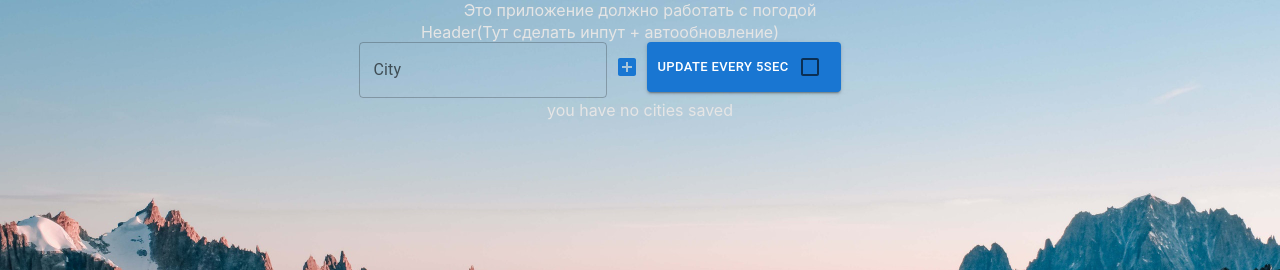
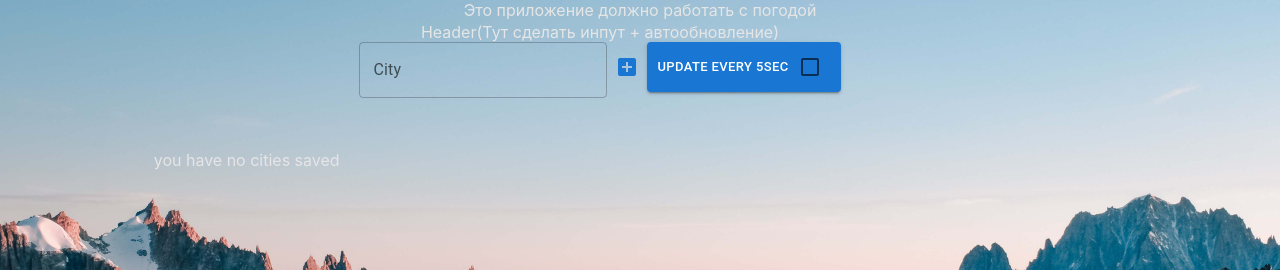
Before and after one commit to Mevial/CardsWeather, a React (Create React App) app: page / in a window 1280 px wide. Shown: the top 270 px of the page. Built offline with nearby package versions, Linux system fonts and the light colour scheme; no server answers.

Commit message:
add localStorage(add/delete)/style(grid)/reducer

```diff
--- a/src/app/App.module.css
+++ b/src/app/App.module.css
@@ -7,6 +7,13 @@
     color: #e5e5e5;
 }
 
+.Cards {
+    display: grid;
+    grid-template-columns: repeat(3, 1fr);
+    justify-items: center;
+    row-gap: 40px;
+    padding: 50px;
+}
 
 .header {
     display: flex;
--- a/src/app/App.tsx
+++ b/src/app/App.tsx
@@ -2,29 +2,29 @@ import React, {useEffect} from 'react';
 import style from './App.module.css';
 import {Header} from "./header/Header";
 import {WeatherCard} from "../components/weatherCard/WeatherCard";
-import {selectCurrentWeatherData, useCustomDispatch, useCustomSelector} from "../customHook/customHook";
-import {fetchCurrentWeather} from "../bll/slices/currentWeatherSlice";
+import {selectCurrentWeatherData, useCustomSelector} from "../customHook/customHook";
+import {setItemLocalStorage} from "../bll/slices/currentWeatherSlice";
+import {useDispatch} from "react-redux";
+import {CityType} from "../types/types";
 
 
 function App() {
-
-    const dispatch = useCustomDispatch();
+    const dispatch = useDispatch()
     useEffect(() => {
-        dispatch(fetchCurrentWeather('Minsk'))
+        const result = localStorage.getItem("value")
+        if (result) {
+            const testValue: Array<CityType> = JSON.parse(result)
+            dispatch(setItemLocalStorage({testValue}))
+        }
     }, [])
 
-        const {weather} = useCustomSelector(selectCurrentWeatherData)
-
-    // const [lat, setLat] = useState([]);
-    // const [long, setLong] = useState([]);
-    // const [data, setData] = useState([]);
-
-
+    const {weather} = useCustomSelector(selectCurrentWeatherData)
     return (
         <div className={style.app}>
             Это приложение должно работать с погодой
             <Header/>
-            <WeatherCard weather={weather}/>
+            <div className={style.Cards}> <WeatherCard weather={weather}/></div>
+
         </div>
     );
 }
--- a/src/bll/slices/currentWeatherSlice.ts
+++ b/src/bll/slices/currentWeatherSlice.ts
@@ -65,6 +65,9 @@ const currentWeatherSlice = createSlice({
     name: 'current-weather',
     initialState,
     reducers: {
+        setItemLocalStorage(state, action: PayloadAction<{ testValue: Array<CityType> }>) {
+            state.cities = [...action.payload.testValue]
+        },
         changeToggle(state, action: PayloadAction<boolean>) {
             state.toggle = action.payload
         },
@@ -99,6 +102,7 @@ const currentWeatherSlice = createSlice({
             if (!isExistingCityId) {
                 state.cities.unshift(action.payload.data)
             }
+            localStorage.setItem("value", JSON.stringify([...state.cities]))
         },
         updateCityWeatherCard(state, action: PayloadAction<CityType>) {
             const newCityId = action.payload.id
@@ -107,15 +111,7 @@ const currentWeatherSlice = createSlice({
                 state.cities[cityIndex] = {...action.payload}
                 console.log(action.payload)
             }
-        },
-
-        // updateTaskAC(state, action: PayloadAction<{ taskId: string, model: UpdateDomainTaskModelType, todolistId: string }>) {
-        //     const tasks = state[action.payload.todolistId]
-        //     const index = tasks.findIndex(t => t.id === action.payload.taskId)
-        //     if (index > -1) {
-        //         tasks[index] = {...tasks[index], ...action.payload.model}
-        //     }
-        // },
+        }
     },
 });
 
@@ -123,7 +119,8 @@ export const {
     removeWeatherCard,
     addCityWeatherCard,
     updateCityWeatherCard,
-    changeToggle
+    changeToggle,
+    setItemLocalStorage
 } = currentWeatherSlice.actions
 
 export default currentWeatherSlice.reducer
@@ -138,11 +135,9 @@ export const fetchCurrentWeather =
             //1.Достать id
             //2.Достать id c Redux
             //3.Если в списке id с редакса такого id нет, запросцессить как обычно
-
             console.log(res.data.id)
             // const ID = useSelector<RootState>((state) => state.currentWeatherSliceReducer.cities)
             // console.log(ID)
-
             // @ts-ignore
             dispatch(addCityWeatherCard({
                 data: {
--- a/src/components/AddItemForm/AddItemForm.tsx
+++ b/src/components/AddItemForm/AddItemForm.tsx
@@ -22,7 +22,7 @@ export const AddItemForm = React.memo(function ({addItem}: AddItemFormPropsType)
     const cities = useSelector<RootState, CityType[]>(state => state.currentWeatherSliceReducer.cities)
     const toggle = useSelector<RootState, boolean>(state => state.currentWeatherSliceReducer.toggle)
     console.log('c', cities)
-    // const [off, setOff] = useState<boolean>(false);
+
     const addItemHandler = () => {
         if (title.trim() !== '') {
             addItem(title);
@@ -31,10 +31,10 @@ export const AddItemForm = React.memo(function ({addItem}: AddItemFormPropsType)
             setError('Title is required');
         }
     }
+
     const onChangeHandler = (e: ChangeEvent<HTMLInputElement>) => {
         setTitle(e.currentTarget.value)
     }
-
     const onFormSubmit = (e: FormEvent<HTMLDivElement>) => {
         if (error !== null) {
             setError(null);
--- a/src/components/weatherCard/WeatherCard.tsx
+++ b/src/components/weatherCard/WeatherCard.tsx
@@ -23,13 +23,13 @@ export const WeatherCard = ({
     const cities = useSelector<RootState, CityType[]>(state => state.currentWeatherSliceReducer.cities)
 
     const deleteOneCty = (cityId: number) => {
+        const newCities = cities.filter((city) => cityId !== city.id);
+        localStorage.setItem('value', JSON.stringify(newCities));
         dispatch(removeWeatherCard(cityId))
     }
     const refreshOneCity = (id: number) => {
         dispatch(updateWeatherCardId(id))
     }
-
-
     return (
         <>
             {cities.length === 0
@@ -67,12 +67,10 @@ export const WeatherCard = ({
                                         </CardContent>
                                         <CardActions>
                                             <Button variant="contained" size="small" color={"warning"}
-                                                    className='Button-Weather'
                                                     onClick={() => {
                                                         deleteOneCty(CityId)
                                                     }}>Delete</Button>
                                             <Button variant="contained" size="small" color={"success"}
-                                                    className='Button-Weather'
                                                     onClick={() => {
                                                         refreshOneCity(CityId)
                                                     }}>Refresh</Button>
```
Also changed, not shown: src/app/header/Header.tsx (+0 -12 lines).
